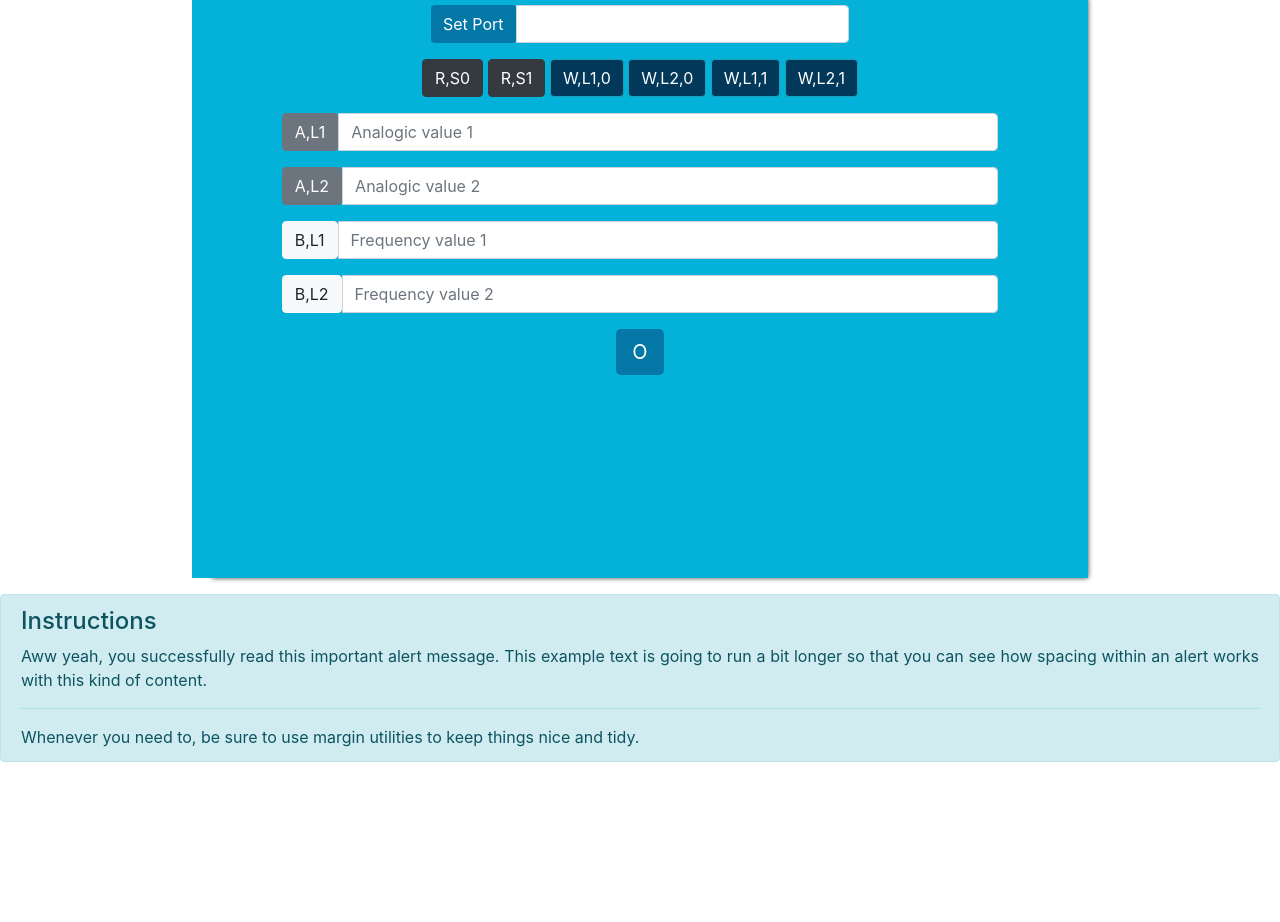
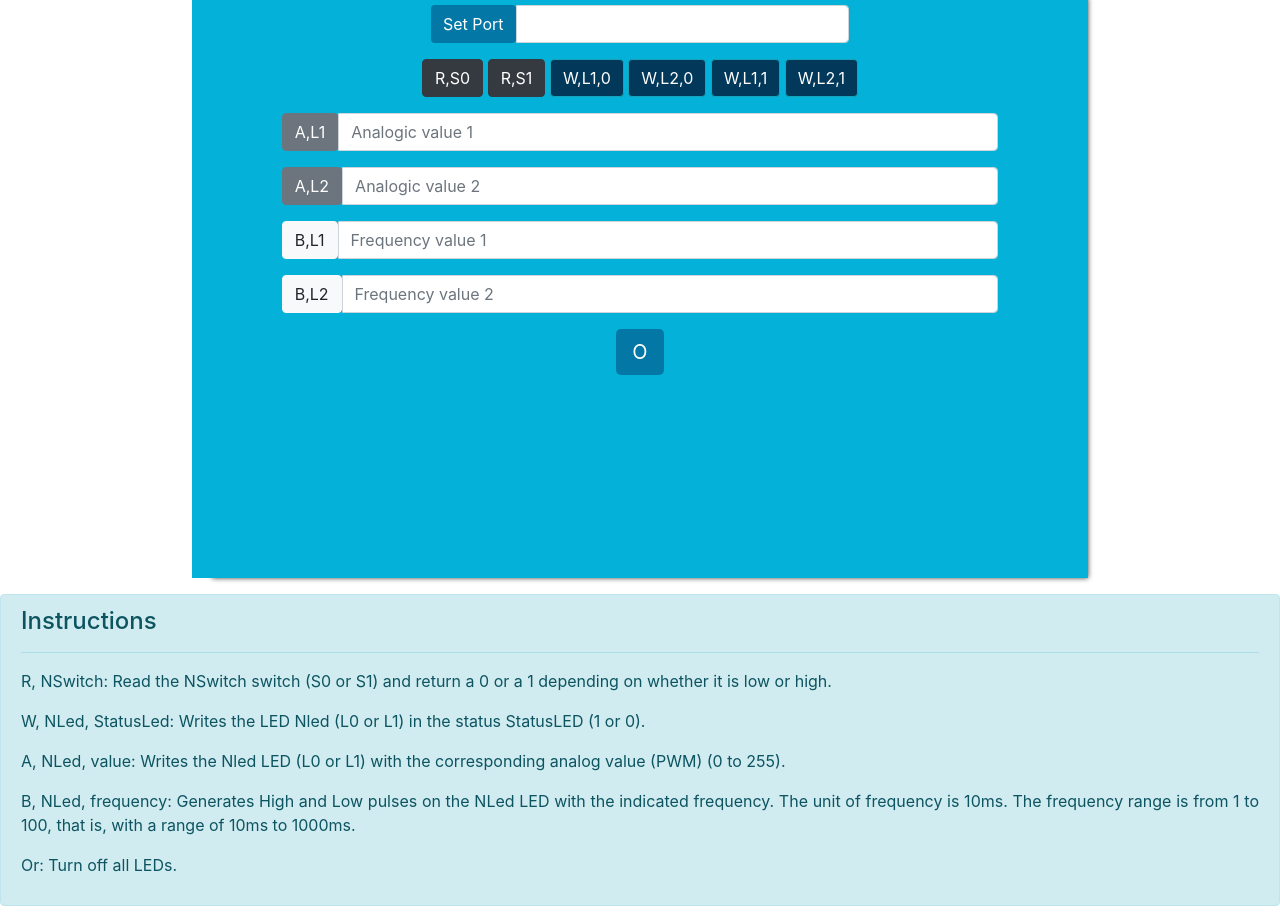
Before and after one commit to IgnacioFigueroa/SistemasEmbebidosProy2, an Electron app: page mainWindow.html in a window 1280 px wide. Shown: the part 78-1000 px from the top of the page. Before the commit the page ends 856 px from the top, so only its background shows below. Drawn offline with nearby package versions, Linux system fonts and the light colour scheme.

Commit message:
update ui

```diff
--- a/mainWindow.html
+++ b/mainWindow.html
@@ -8,7 +8,6 @@
     <script src="https://cdnjs.cloudflare.com/ajax/libs/popper.js/1.14.6/umd/popper.min.js" integrity="sha384-wHAiFfRlMFy6i5SRaxvfOCifBUQy1xHdJ/yoi7FRNXMRBu5WHdZYu1hA6ZOblgut" crossorigin="anonymous"></script>
     <script src="https://stackpath.bootstrapcdn.com/bootstrap/4.2.1/js/bootstrap.min.js" integrity="sha384-B0UglyR+jN6CkvvICOB2joaf5I4l3gm9GU6Hc1og6Ls7i6U/mkkaduKaBhlAXv9k" crossorigin="anonymous"></script>
 </head>
-
 <body>
     <div style="text-align: center">
         <nav style="background-color:#367FBF; -webkit-box-shadow: 10px 10px 5px -10px rgba(0,0,0,0.75);
@@ -32,7 +31,6 @@
                 </div>
                 <div class="col-md-3"></div>
             </div>
-
             <p></p>
             <div>
                 <button id="read-switch-0"  class='btn btn-dark' type='button'>R,S0  </button>
@@ -81,9 +79,13 @@
         <p></p>
         <div class="alert alert-info" style="text-align: justify" role="alert">
             <h4 class="alert-heading">Instructions</h4>
-            <p>Aww yeah, you successfully read this important alert message. This example text is going to run a bit longer so that you can see how spacing within an alert works with this kind of content.</p>
             <hr>
-            <p class="mb-0">Whenever you need to, be sure to use margin utilities to keep things nice and tidy.</p>
+            <p>R, NSwitch: Read the NSwitch switch (S0 or S1) and return a 0 or a 1 depending on whether it is low or high.</p>
+            <p>W, NLed, StatusLed: Writes the LED Nled (L0 or L1) in the status StatusLED (1 or 0).</p>
+            <p>A, NLed, value: Writes the Nled LED (L0 or L1) with the corresponding analog value (PWM) (0 to 255).</p>
+            <p>B, NLed, frequency: Generates High and Low pulses on the NLed LED with the indicated frequency. The unit of frequency is 10ms.
+                The frequency range is from 1 to 100, that is, with a range of 10ms to 1000ms.</p>
+            <p>Or: Turn off all LEDs.</p>
         </div>
         <!-- <script type="text/javascript" src="./functionalities.js"></script> -->
         <script>
```
